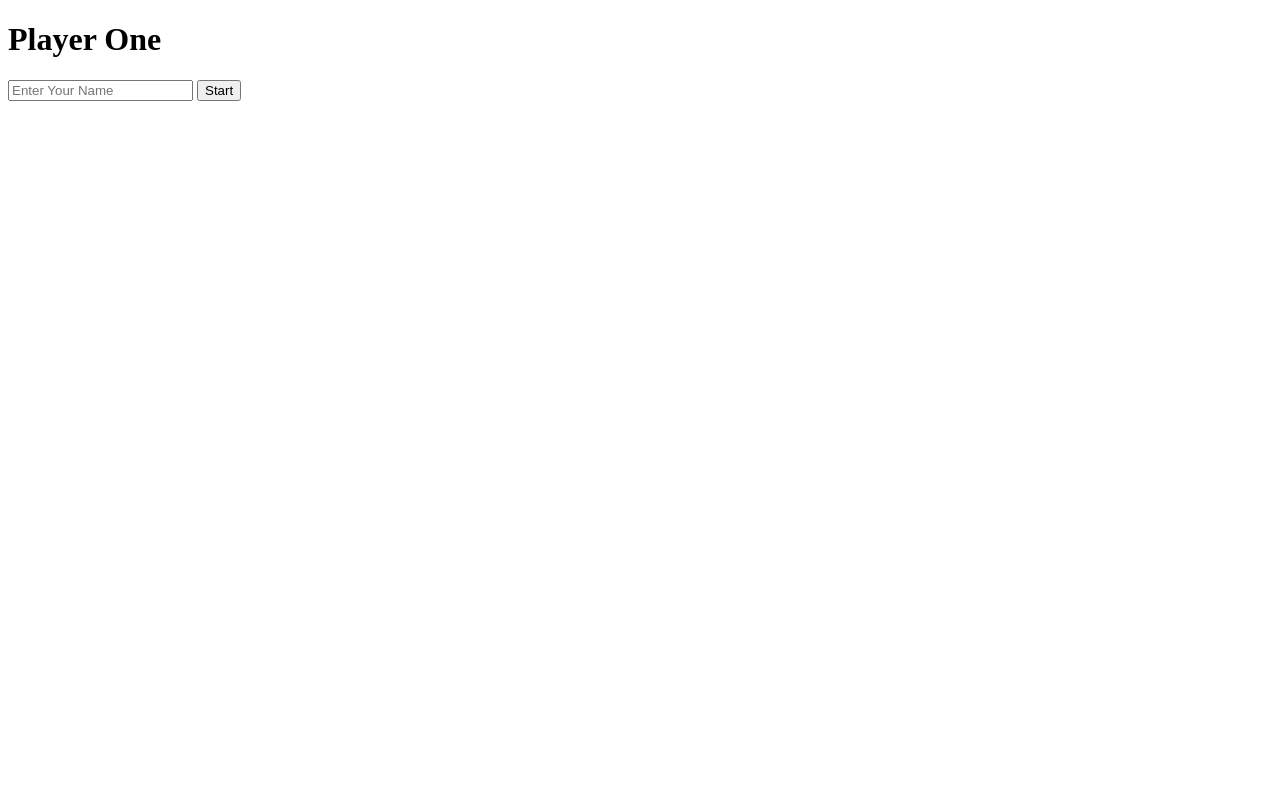
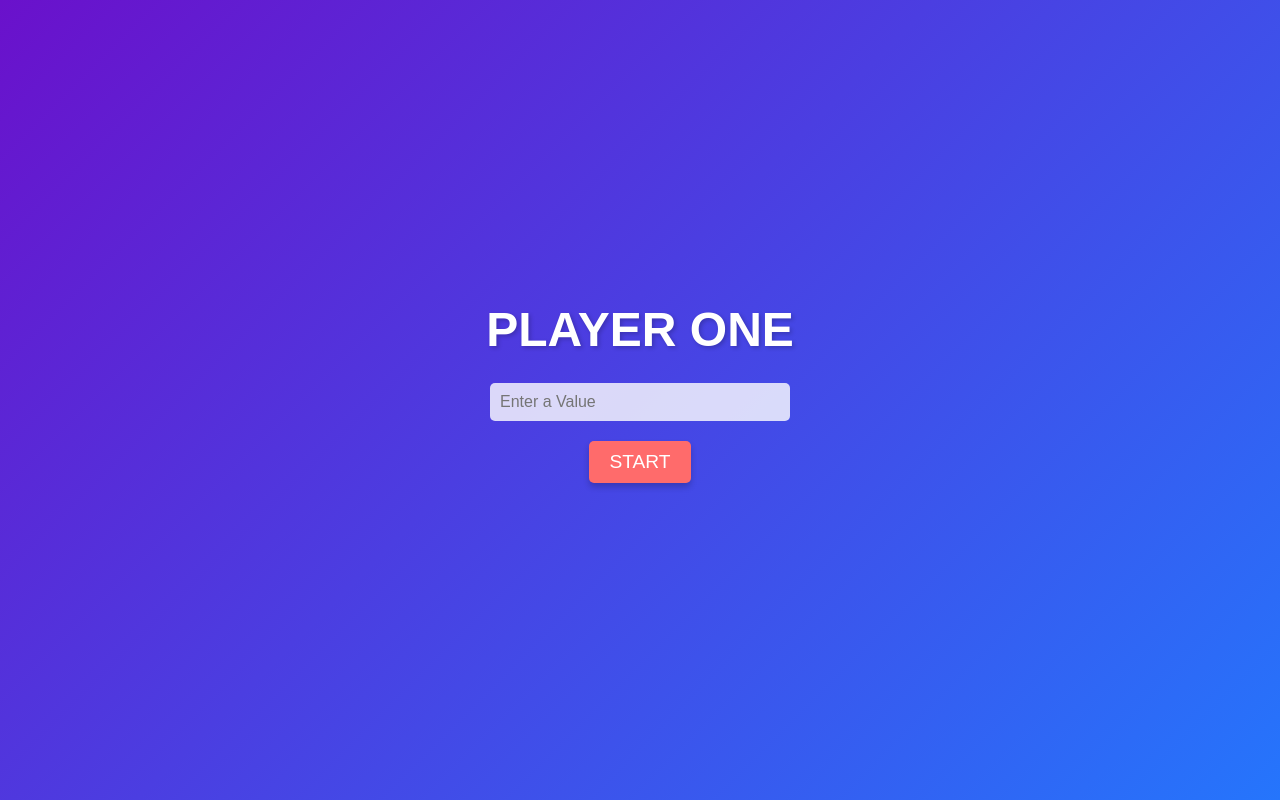
Before and after one commit to Zaki-Moha/Game-Project1, a plain HTML site: page index.html in a window 1280 px wide. Drawn offline with Linux system fonts and the light colour scheme.

Commit message:
Game-Project1

```diff
--- a/index.html
+++ b/index.html
@@ -8,12 +8,13 @@
 </head>
 <body>
     <h1  class="headingOne">Player One</h1>
-    <input  class="inputOne"type="text" placeholder="Enter Your Name">
+    <input  class="inputOne"type="password" placeholder="Enter a Value">
     <button class="buttonOne">Start</button>
     <h3 class="error"></h3>
     <!--PlayerTwo-->
     <h1  class="headingTwo">Player Two</h1>
-    <input  class="inputTwo"type="text" placeholder="Enter Your Name">
+    <h2 class="chance"></h2>
+    <input  class="inputTwo"type="text" placeholder="Enter a Value">
     <button class="buttonTwo">Ckeck</button>
     <h3 class="errorTwo"></h3>
     <!--PlayerTwo-->
--- a/script.js
+++ b/script.js
@@ -8,6 +8,8 @@ let headingTwo=document.querySelector(".headingTwo")
 let inputTwo=document.querySelector(".inputTwo")
 let buttonTwo=document.querySelector(".buttonTwo")
 let errorTwo=document.querySelector(".errorTwo")
+let chance=document.querySelector(".chance")
+let count=5
 
 buttonOne.addEventListener("click",function(){
     if(!inputOne.value){
@@ -26,6 +28,7 @@ buttonOne.addEventListener("click",function(){
         inputTwo.style.display="inline-block"
         buttonTwo.style.display="inline-block"
         errorTwo.style.display="block"
+        chance.innerHTML=`Chance : ${count}`
 
         headingOne.style.display="none"
         inputOne.style.display="none"
@@ -43,7 +46,21 @@ buttonTwo.addEventListener("click", function(){
     }else if(!(inputTwo.value<=10 && inputTwo.value>0)){
         errorTwo.innerHTML="Please Enter from 1 to 10"
     }else {
-        console.log("Game Start");
+        if (count>1){
+            count--
+            chance.innerHTML=`Chance : ${count}`
+            if(inputOne.value==inputTwo.value){
+                headingTwo.innerHTML="Player Two Won"
+                buttonTwo.style.display="none"
+            }
+        }else{
+            count=0
+            chance.innerHTML=`Chance : ${count}`
+            headingTwo.innerHTML="Player One Won"
+
+            buttonTwo.style.display="none"
+
+        }
 
     }
 
--- a/style.css
+++ b/style.css
@@ -1,3 +1,8 @@
+* {
+    margin: 0;
+    padding: 0;
+    box-sizing: border-box;
+}
 .headingTwo{
     display: none
 }
@@ -10,3 +15,87 @@
 .error{
     color: red;
 }
+
+body {
+    font-family: 'Arial', sans-serif;
+    background: linear-gradient(135deg, #6a11cb, #2575fc);
+    color: #fff;
+    display: flex;
+    justify-content: center;
+    align-items: center;
+    height: 100vh;
+    flex-direction: column;
+}
+
+h1 {
+    font-size: 3rem;
+    margin-bottom: 1rem;
+    text-transform: uppercase;
+    text-shadow: 2px 2px 4px rgba(0, 0, 0, 0.2);
+    animation: fadeIn 1.5s ease-in-out;
+}
+h2, h3 {
+    font-size: 1.5rem;
+    margin-bottom: 1rem;
+    animation: fadeIn 2s ease-in-out;
+}
+/* Input Part */
+input {
+    width: 300px;
+    padding: 10px;
+    margin: 10px 0;
+    border: none;
+    border-radius: 5px;
+    font-size: 1rem;
+    background: rgba(255, 255, 255, 0.8);
+    color: #333;
+    outline: none;
+    transition: all 0.3s ease;
+}
+
+input:focus {
+    background: #fff;
+    box-shadow: 0 0 8px rgba(0, 0, 0, 0.2);
+}
+
+/* Buttons Part */
+button {
+    padding: 10px 20px;
+    margin-top: 10px;
+    border: none;
+    border-radius: 5px;
+    background: #ff6b6b;
+    color: #fff;
+    font-size: 1.2rem;
+    text-transform: uppercase;
+    cursor: pointer;
+    transition: all 0.3s ease;
+    box-shadow: 0 4px 6px rgba(0, 0, 0, 0.2);
+}
+
+button:hover {
+    background: #ff4757;
+    transform: translateY(-2px);
+    box-shadow: 0 6px 8px rgba(0, 0, 0, 0.3);
+}
+
+/* Error Messages Part */
+.error, .errorTwo {
+    color: #ff4d4d;
+    font-size: 1rem;
+    margin-top: 10px;
+    font-weight: bold;
+    display: none;
+}
+
+/* Animations */
+@keyframes fadeIn {
+    0% {
+        opacity: 0;
+        transform: translateY(-20px);
+    }
+    100% {
+        opacity: 1;
+        transform: translateY(0);
+    }
+}
```
Also changed, not shown: 1 other file.
